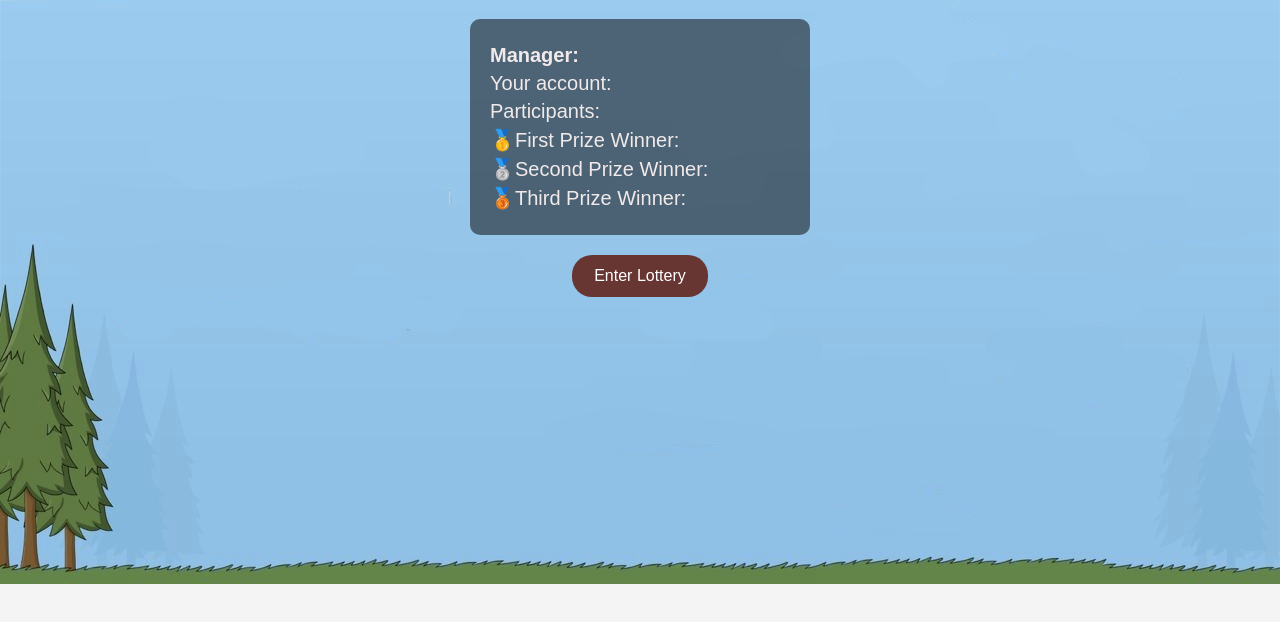
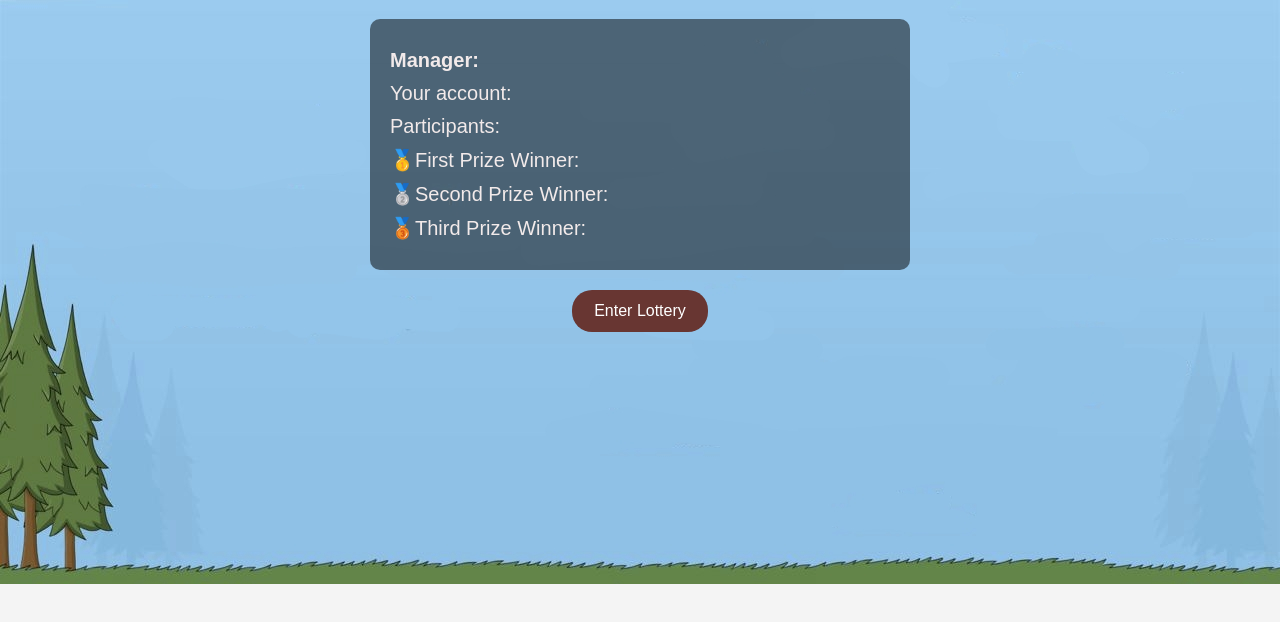
Before and after one commit to JefferyHwang/roll, a plain HTML site: page index.html in a window 1280 px wide. Shown: the part 136-758 px from the top of the page. Drawn offline with Linux system fonts and the light colour scheme.

Commit message:
Initial commit

```diff
--- a/Lottery.css
+++ b/Lottery.css
@@ -24,11 +24,14 @@ h1 {
     padding: 20px;
     border-radius: 10px;
     text-align: left;
-    width: 300px;
+    width: 500px;
 }
 
 .info p {
-    margin: 5px 0;
+    margin: 10px 0;
+    overflow: hidden;
+    text-overflow: ellipsis;
+    white-space: nowrap;
 }
 
 button {
--- a/index.html
+++ b/index.html
@@ -11,7 +11,7 @@
     <button id="connectButton" onclick="connectWallet()">Connect Wallet</button>
     <div class="info">
         <p><b>Manager: <span id="manager"></span></b></p>
-        <p>Your account: <span id="account" title=""></span></p>
+        <p>Your account: <span id="account"></span></p>
         <p>Participants: <span id="participants"></span></p>
         <p>🥇First Prize Winner: <span id="firstPrizeWinner"></span></p>
         <p>🥈Second Prize Winner: <span id="secondPrizeWinner"></span></p>
@@ -179,8 +179,7 @@
 
         async function loadBlockchainData() {
             accounts = await web3.eth.getAccounts();
-            document.getElementById('account').innerText = formatAddress(accounts[0]);
-            document.getElementById('account').title = accounts[0]; // 显示完整地址
+            document.getElementById('account').innerText = accounts[0];
             contract = new web3.eth.Contract(contractABI, contractAddress);
 
             const manager = await contract.methods.manager().call();
```
